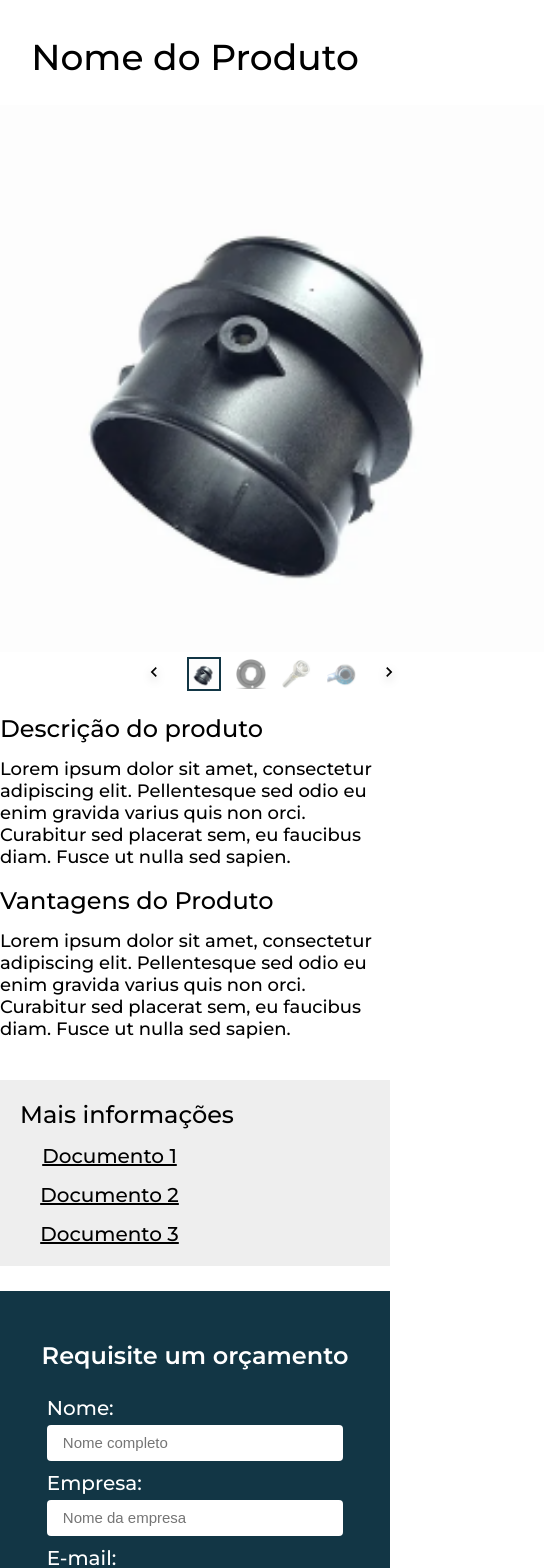
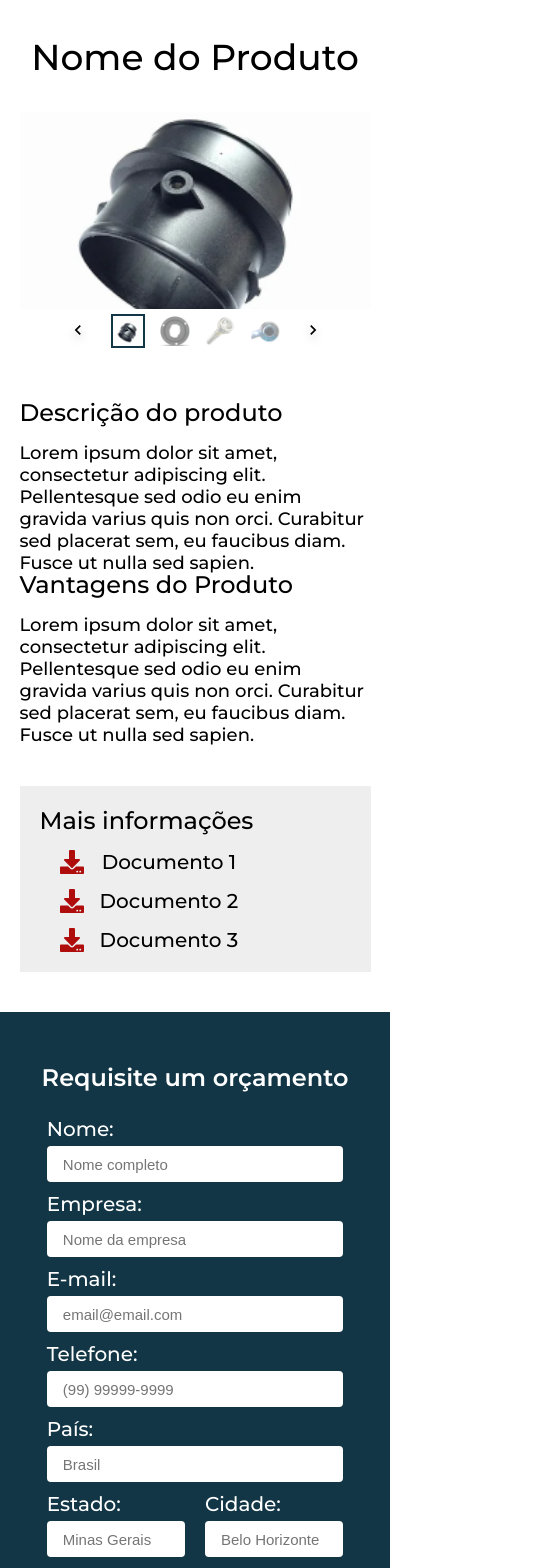
Before and after one commit to cpejr/IZT-web-frontend, a React (Vite) app: page /produto/1 in a window 390 px wide. Shown: the top 1568 px of the page, 544 px wide, since content can reach past the window. Built offline with nearby package versions, Linux system fonts and the light colour scheme.

Commit message:
fix: trying to fix the responsiviness and adding the icons for download

```diff
--- a/src/components/features/BudgetForm/BudgetForm.jsx
+++ b/src/components/features/BudgetForm/BudgetForm.jsx
@@ -56,7 +56,6 @@ function BudgetForm() {
   return (
     <ContactUs>
       <Title>Requisite um orçamento</Title>
-
       <Form onSubmit={handleSubmit(onSubmit)}>
         <Container>
           <Section>
--- a/src/components/features/BudgetForm/Styles.jsx
+++ b/src/components/features/BudgetForm/Styles.jsx
@@ -48,6 +48,7 @@ export const Form = styled.form`
   flex-direction: column;
   height: 100%;
   width: 70%;
+  max-width: 1440px;
 
   @media (max-width: 700px) {
     width: 95%;
--- a/src/components/features/Carousel/Carousel.jsx
+++ b/src/components/features/Carousel/Carousel.jsx
@@ -17,7 +17,7 @@ export default function Carousel({
   maxHeight = '500px',
   maxWidth = '500px',
   width = '100%',
-  hight = '100%',
+  height = '100%',
   miniImages = true,
 }) {
   const [currentImageIndex, setCurrentImageIndex] = useState(0);
@@ -59,7 +59,7 @@ export default function Carousel({
       maxHeight={maxHeight}
       maxWidth={maxWidth}
       width={width}
-      hight={hight}
+      hight={height}
       onTouchStart={onTouchStart}
       onTouchMove={onTouchMove}
       onTouchEnd={onTouchEnd}
@@ -114,7 +114,7 @@ Carousel.defaultProps = {
   maxHeight: 'none',
   maxWidth: 'none',
   width: '100%',
-  hight: '100%',
+  height: '100%',
   miniImages: false,
 };
 
@@ -122,7 +122,7 @@ Carousel.propTypes = {
   maxHeight: PropTypes.string,
   maxWidth: PropTypes.string,
   width: PropTypes.string,
-  hight: PropTypes.string,
+  height: PropTypes.string,
   miniImages: PropTypes.bool,
   productData: PropTypes.arrayOf(PropTypes.objectOf(PropTypes.string)),
 };
--- a/src/components/features/Files/Files.jsx
+++ b/src/components/features/Files/Files.jsx
@@ -1,4 +1,5 @@
 import React from 'react';
+import { FaDownload } from 'react-icons/fa';
 import { FileListWrapper, FileItem } from './Styles';
 import File1 from '../../../assets/Files/F1.pdf';
 import File2 from '../../../assets/Files/F2.pdf';
@@ -24,6 +25,7 @@ function FileList() {
     <FileListWrapper>
       {files.map((file) => (
         <FileItem key={file.name}>
+          <FaDownload color="AF0C0C" size="24px" />
           <a href={file.route} target="_blank" rel="noopener noreferrer">
             {file.name}
           </a>
--- a/src/components/features/Files/Styles.jsx
+++ b/src/components/features/Files/Styles.jsx
@@ -15,6 +15,7 @@ export const FileItem = styled.div`
   display: flex;
   flex-direction: row;
   align-items: flex-start;
+  justify-content: center;
   padding: 0px;
   gap: 15px;
 
@@ -30,7 +31,10 @@ export const FileItem = styled.div`
     font-size: 20px;
     line-height: 24px;
     text-align: center;
-
+    text-decoration: none;
     color: #000000;
   }
+  a:hover {
+    text-decoration: underline;
+  }
 `;
--- a/src/pages/Product/Product.jsx
+++ b/src/pages/Product/Product.jsx
@@ -30,6 +30,7 @@ import {
   Step,
   Image,
   StepsText,
+  CarrosselContainer,
 } from './Styles';
 
 function ProductPage() {
@@ -38,20 +39,23 @@ function ProductPage() {
       <Product>
         <ProductName>Nome do Produto</ProductName>
         <ProductContainer>
+          <CarrosselContainer>
             <Carousel
               productData={productData}
               height="537.17px"
               width="543.75px"
               miniImages
             />
+          </CarrosselContainer>
+          <CarrosselContainer>
             <Info>
               <ProductDescription>
                 <DescriptionTitle>Descrição do produto</DescriptionTitle>
                 <Description>
                   Lorem ipsum dolor sit amet, consectetur adipiscing elit.
                   Pellentesque sed odio eu enim gravida varius quis non orci.
-                Curabitur sed placerat sem, eu faucibus diam. Fusce ut nulla sed
-                sapien.
+                  Curabitur sed placerat sem, eu faucibus diam. Fusce ut nulla
+                  sed sapien.
                 </Description>
               </ProductDescription>
               <ProductBenefits>
@@ -59,17 +63,18 @@ function ProductPage() {
                 <Benefits>
                   Lorem ipsum dolor sit amet, consectetur adipiscing elit.
                   Pellentesque sed odio eu enim gravida varius quis non orci.
-                Curabitur sed placerat sem, eu faucibus diam. Fusce ut nulla sed
-                sapien.
+                  Curabitur sed placerat sem, eu faucibus diam. Fusce ut nulla
+                  sed sapien.
                 </Benefits>
               </ProductBenefits>
               <ProductInfos>
                 <InfoTitle>Mais informações</InfoTitle>
                 <InfoDescription>
-                <FileList />{' '}
+                  <FileList />
                 </InfoDescription>
               </ProductInfos>
             </Info>
+          </CarrosselContainer>
         </ProductContainer>
       </Product>
       <BudgetForm />
--- a/src/pages/Product/Styles.jsx
+++ b/src/pages/Product/Styles.jsx
@@ -5,26 +5,35 @@ export const Container = styled.div`
   flex-direction: column;
   align-items: center;
   justify-items: center;
-  width: 100%;
+  width: 100vw;
 `;
+
 export const Product = styled.div`
   display: flex;
-  width: 100%;
+  align-items: center;
+  justify-content: center;
+  width: 90%;
   flex-direction: column;
   gap: 35px;
-  max-width: 1400px;
+  max-width: 1440px;
 `;
-export const ProductImage = styled.div``;
 
 export const ProductContainer = styled.div`
   display: flex;
   flex-direction: row;
+  width: 100%;
   gap: 50px;
   margin-bottom: 40px;
-  @media (max-width: 700px) {
+  @media (max-width: 1024px) {
     flex-direction: column;
-    gap: 23px;
   }
+`;
+
+export const CarrosselContainer = styled.div`
+  display: flex;
+  justify-content: center;
+  align-content: center;
+  width: 100%;
 `;
 
 export const ProductName = styled.div`
@@ -33,7 +42,7 @@ export const ProductName = styled.div`
   padding-top: 35px;
   padding-bottom: 35px;
   align-self: center;
-
+  margin-bottom: 2%;
   font-family: 'Montserrat';
   font-style: normal;
   font-weight: 500;
@@ -42,15 +51,18 @@ export const ProductName = styled.div`
   text-align: center;
   color: #000000;
 `;
+
 export const Info = styled.div`
   display: flex;
   flex-direction: column;
   justify-content: space-between;
   align-items: center;
+  width: 100%;
   padding: 0px;
   gap: 40px;
-  height: 537.17px;
+  height: 30%;
 `;
+
 export const ProductDescription = styled.div`
   display: flex;
   flex-direction: column;
@@ -61,10 +73,10 @@ export const ProductDescription = styled.div`
   width: 100%;
   height: 132px;
 `;
+
 export const DescriptionTitle = styled.div`
   height: auto;
   width: 100%;
-
   font-family: 'Montserrat';
   font-style: normal;
   font-weight: 500;
@@ -72,6 +84,7 @@ export const DescriptionTitle = styled.div`
   line-height: 29px;
   color: #000000;
 `;
+
 export const Description = styled.div`
   width: 100%;
   height: auto;
@@ -84,6 +97,7 @@ export const Description = styled.div`
 
   color: #000000;
 `;
+
 export const ProductBenefits = styled.div`
   display: flex;
   flex-direction: column;
@@ -94,6 +108,7 @@ export const ProductBenefits = styled.div`
   width: 100%;
   height: auto;
 `;
+
 export const BenefitsTitle = styled.div`
   width: 100%;
   height: auto;
@@ -106,6 +121,7 @@ export const BenefitsTitle = styled.div`
   text-align: left;
   color: #000000;
 `;
+
 export const Benefits = styled.div`
   width: 100%;
   height: auto;
@@ -116,6 +132,7 @@ export const Benefits = styled.div`
   line-height: 22px;
   color: #000000;
 `;
+
 export const ProductInfos = styled.div`
   display: flex;
   flex-direction: column;
@@ -126,6 +143,7 @@ export const ProductInfos = styled.div`
   height: auto;
   background: #eeeeee;
 `;
+
 export const InfoTitle = styled.div`
   width: 100%;
   height: auto;
@@ -138,14 +156,16 @@ export const InfoTitle = styled.div`
   text-align: left;
   color: #000000;
 `;
+
 export const InfoDescription = styled.div`
   width: 100%;
   height: auto;
 
   flex-grow: 1;
-  max-height: 200px; /* set the maximum height of the file list */
-  overflow-y: auto; /* add a vertical scrollbar when the file list exceeds the maximum height */
+  max-height: 200px;
+  overflow-y: auto;
 `;
+
 export const ProcessSteps = styled.div`
   display: flex;
   justify-content: center;
@@ -163,6 +183,7 @@ export const ProcessSteps = styled.div`
     height: 950px;
   }
 `;
+
 export const Steps = styled.div`
   display: flex;
   flex-direction: row;
@@ -182,6 +203,7 @@ export const Steps = styled.div`
     gap: 23px;
   }
 `;
+
 export const Title = styled.div`
   height: auto;
   width: 100%;
@@ -199,6 +221,7 @@ export const Title = styled.div`
     font-size: 20px;
   }
 `;
+
 export const Step = styled.div`
   display: flex;
   flex-direction: column;
```
Lines whose indentation alone changed are shown as unchanged.
